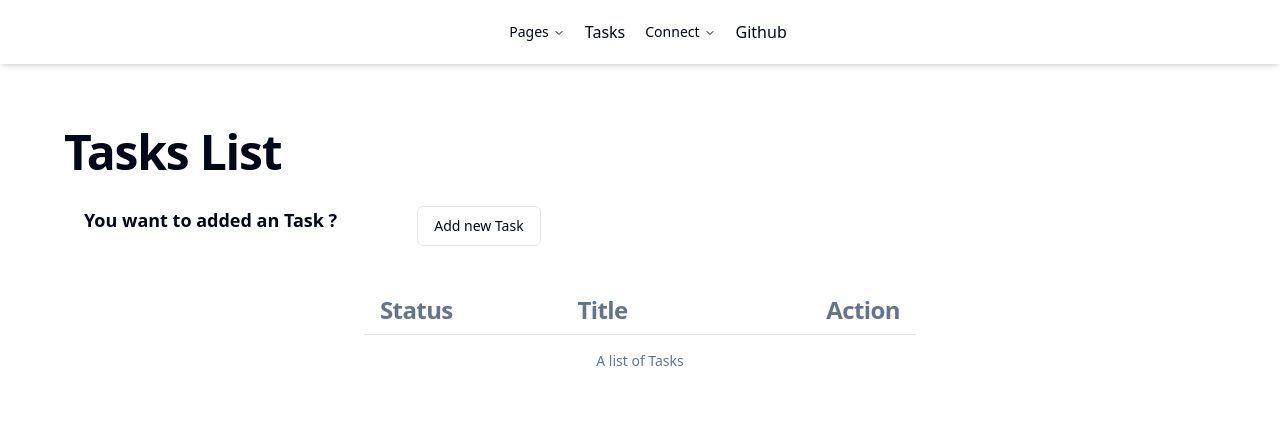
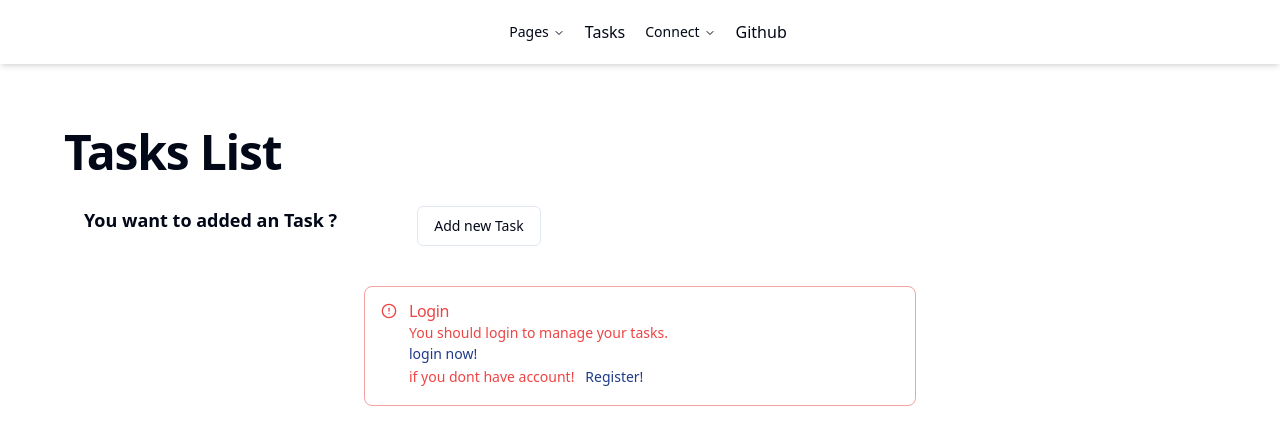
Before and after one commit to REp007/Task-Management, a React (Vite) app in the folder client/: page /tasks in a window 1280 px wide. Shown: the top 444 px of the page. Built offline with nearby package versions, Linux system fonts and the light colour scheme.

Commit message:
fix: login UI and context api config / fix nav bar login in connect phase / and update user login response with return {name, email} in this request

```diff
--- a/client/src/components/Tasks/AddTask.tsx
+++ b/client/src/components/Tasks/AddTask.tsx
@@ -16,7 +16,7 @@
 import type { Task } from "@/types/type";
 
 const AddTask = () => {
-    const state = useContext<InitState>(ContextApp);
+    const { user, setTasks } = useContext<InitState>(ContextApp);
     const [task, setTask] = useState<Task>({
         userId: '',
         title: '',
@@ -33,7 +33,7 @@
         e.preventDefault();
 
         const token = localStorage.getItem('token');
-        if (token) {
+        if (user) {
             try {
 
                 if (!token) {
@@ -73,7 +73,7 @@
 
                 if (updatedTasksResponse.ok) {
                     const updatedTasksData = await updatedTasksResponse.json();
-                    state.setTasks(updatedTasksData);
+                    setTasks(updatedTasksData);
                 }
 
             } catch (error) {
--- a/client/src/components/Tasks/TaskList.tsx
+++ b/client/src/components/Tasks/TaskList.tsx
@@ -14,11 +14,39 @@
 import { Input } from "../ui/input";
 // import { Button } from "../ui/button";
 import ActionButton from '@/components/Tasks/ActionButton';
+import { AlertCircle } from "lucide-react"
+import { Link } from 'react-router-dom';
 
+import {
+    Alert,
+    AlertDescription,
+    AlertTitle,
+} from "@/components/ui/alert"
 
 const TaskList = () => {
-    const state = useContext<InitState>(ContextApp);
-    console.log(state);
+    const { tasks, user } = useContext<InitState>(ContextApp);
+    // console.log(state);
+
+    if (!user) {
+        return (
+            <Alert variant="destructive">
+                <AlertCircle className="h-4 w-4" />
+                <AlertTitle>Login</AlertTitle>
+                <AlertDescription>
+                    You should login to manage your tasks.
+                    <p>
+                        <Link to={`/login`}
+                            className="text-blue-900"
+                        >login now!</Link>
+                    </p>
+                    <p>
+                        if you dont have account!&nbsp;&nbsp;&nbsp;
+                        <Link to={`/register`} className="text-blue-900" >Register!</Link>
+                    </p>
+                </AlertDescription>
+            </Alert>
+        )
+    }
 
     return (
         <Table>
@@ -31,7 +59,7 @@
                 </TableRow>
             </TableHeader>
             <TableBody>
-                {state.tasks.map(task => (
+                {tasks.map(task => (
                     <TableRow key={task.id}>
                         <TableCell>
                             <Input
@@ -45,7 +73,7 @@
                             {`${task.title.split('')[0].toUpperCase()}${task.title.split('').slice(1).join('').toLocaleLowerCase()}`}
                         </TableCell>
                         <TableCell className="text-right">
-                            <ActionButton task_id={task.id}/>
+                            <ActionButton task_id={task.id} />
                         </TableCell>
                     </TableRow>
                 ))}
--- /dev/null
+++ b/client/src/components/ui/alert.tsx
@@ -0,0 +1,59 @@
+import * as React from "react"
+import { cva, type VariantProps } from "class-variance-authority"
+
+import { cn } from "@/lib/utils"
+
+const alertVariants = cva(
+  "relative w-full rounded-lg border p-4 [&>svg~*]:pl-7 [&>svg+div]:translate-y-[-3px] [&>svg]:absolute [&>svg]:left-4 [&>svg]:top-4 [&>svg]:text-foreground",
+  {
+    variants: {
+      variant: {
+        default: "bg-background text-foreground",
+        destructive:
+          "border-destructive/50 text-destructive dark:border-destructive [&>svg]:text-destructive",
+      },
+    },
+    defaultVariants: {
+      variant: "default",
+    },
+  }
+)
+
+const Alert = React.forwardRef<
+  HTMLDivElement,
+  React.HTMLAttributes<HTMLDivElement> & VariantProps<typeof alertVariants>
+>(({ className, variant, ...props }, ref) => (
+  <div
+    ref={ref}
+    role="alert"
+    className={cn(alertVariants({ variant }), className)}
+    {...props}
+  />
+))
+Alert.displayName = "Alert"
+
+const AlertTitle = React.forwardRef<
+  HTMLParagraphElement,
+  React.HTMLAttributes<HTMLHeadingElement>
+>(({ className, ...props }, ref) => (
+  <h5
+    ref={ref}
+    className={cn("mb-1 font-medium leading-none tracking-tight", className)}
+    {...props}
+  />
+))
+AlertTitle.displayName = "AlertTitle"
+
+const AlertDescription = React.forwardRef<
+  HTMLParagraphElement,
+  React.HTMLAttributes<HTMLParagraphElement>
+>(({ className, ...props }, ref) => (
+  <div
+    ref={ref}
+    className={cn("text-sm [&_p]:leading-relaxed", className)}
+    {...props}
+  />
+))
+AlertDescription.displayName = "AlertDescription"
+
+export { Alert, AlertTitle, AlertDescription }
--- a/client/src/context/ContextComp.tsx
+++ b/client/src/context/ContextComp.tsx
@@ -6,6 +6,7 @@
     tasks: Task[];
     setUser?: (user: User | null) => void;
     setTasks?: (tasks: Task[]) => void;
+    logout?: () => void;
 }
 
 const defaultState: InitState = {
@@ -25,6 +26,12 @@
 
     const setTasksState = (newTasks: Task[]) => {
         setTasks(newTasks);
+    };
+
+    const logout = () => {
+        localStorage.removeItem('token');
+        setUser(null);
+        setTasks([]);
     };
 
     useEffect(() => {
@@ -47,6 +54,7 @@
                 }
 
                 const data = await response.json();
+
                 setTasks(data);
 
             } catch (error) {
@@ -55,10 +63,10 @@
         };
 
         fetchData();
-    }, []);
+    }, [user]);
 
     return (
-        <ContextApp.Provider value={{ user, tasks, setUser: setUserState, setTasks: setTasksState }}>
+        <ContextApp.Provider value={{ user, tasks, setUser: setUserState, setTasks: setTasksState, logout }}>
             {children}
         </ContextApp.Provider>
     );
--- a/client/src/layout/NavBar.tsx
+++ b/client/src/layout/NavBar.tsx
@@ -12,9 +12,12 @@
 
 import { Link } from "react-router-dom";
 import { cn } from "@/lib/utils"
-// import { Icons } from "@/components/icons"
+import { ContextApp } from '@/context/ContextComp';
+import type { InitState } from '@/context/ContextComp';
+import { useContext } from "react";
+const NavBar = () => {
+    const { user, logout }= useContext<InitState>(ContextApp);
 
-const NavBar = () => {
     return (
         <NavigationMenu>
             <NavigationMenuList>
@@ -61,6 +64,22 @@
                     <NavigationMenuContent
                         className="absolute mt-2 bg-white rounded-md shadow-lg">
                         <ul className="flex flex-col w-[400px] gap-3 p-4 md:w-[400px] lg:w-[400px]">
+                            {user ? (
+                                <li>
+                                    <NavigationMenuLink asChild>
+                                        <Link to={'/'}
+                                        onClick={() => logout() }
+                                            className={cn("block select-none space-y-1 rounded-md p-3 leading-none no-underline outline-none transition-colors hover:bg-gray-100 focus:bg-gray-100")}
+                                        >
+                                            <div className="text-sm font-medium leading-none">{'Logout'}</div>
+                                            <p className="text-sm leading-snug text-gray-600">
+                                                {'Click here to logout'}
+                                            </p>
+                                        </Link>
+                                    </NavigationMenuLink>
+                                </li>
+                            ) : (
+                                <>
                                     <li>
                                         <NavigationMenuLink asChild>
                                             <Link to={'/login'}
@@ -85,6 +104,8 @@
                                             </Link>
                                         </NavigationMenuLink>
                                     </li>
+                                </>
+                            )}
                         </ul>
                     </NavigationMenuContent>
                 </NavigationMenuItem>
--- a/client/src/pages/Auth/Login.tsx
+++ b/client/src/pages/Auth/Login.tsx
@@ -37,7 +37,9 @@
             }
 
             const data = await response.json();
+            console.log(data);
             localStorage.setItem('token', data.token);
+
             state.setUser(data.user);
             navigate('/tasks')
         } catch (error) {
```
Also changed, not shown: 1 other file (tests, documents, lock files or other folders). Lines whose indentation alone changed are shown as unchanged.
